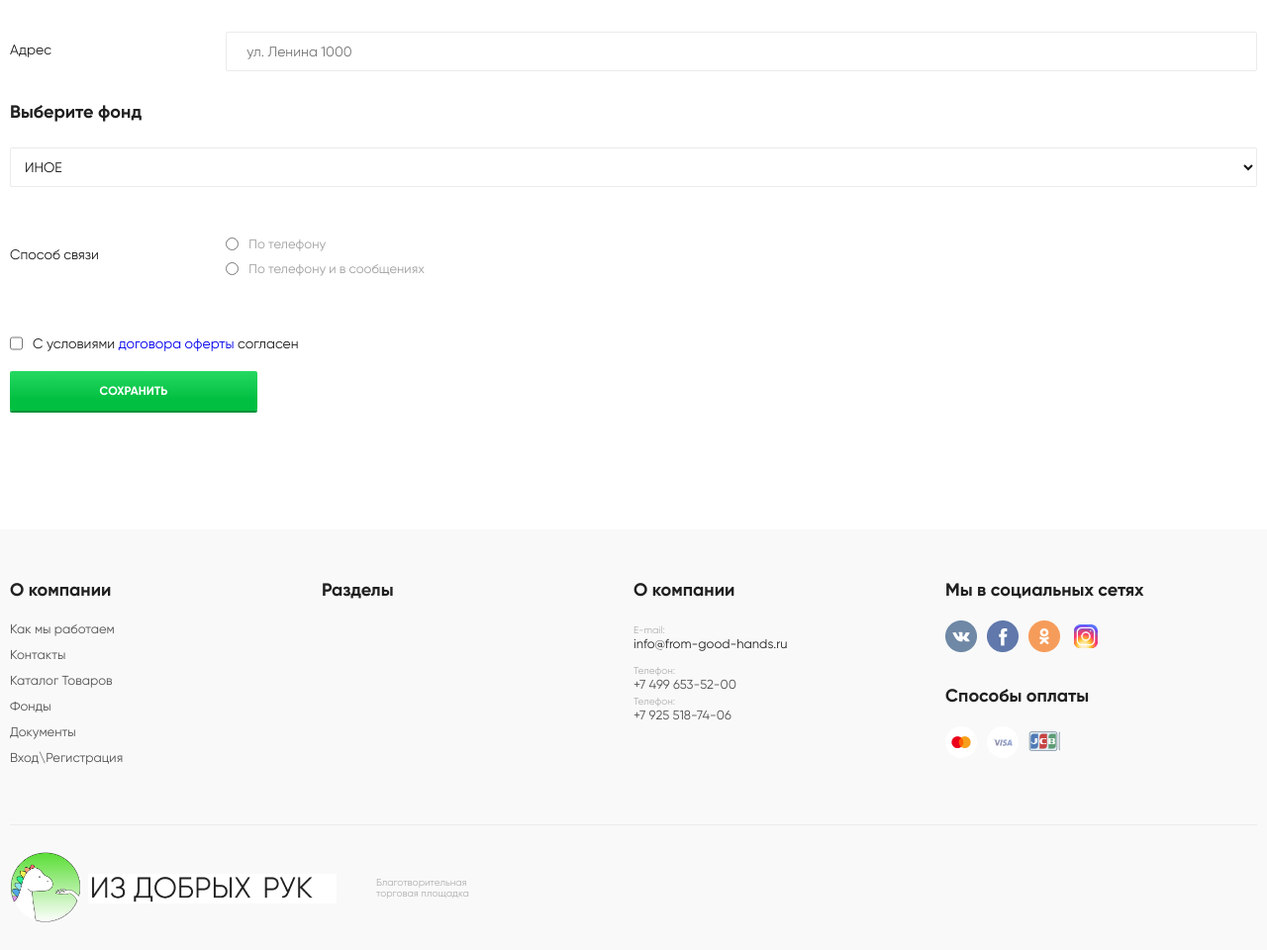
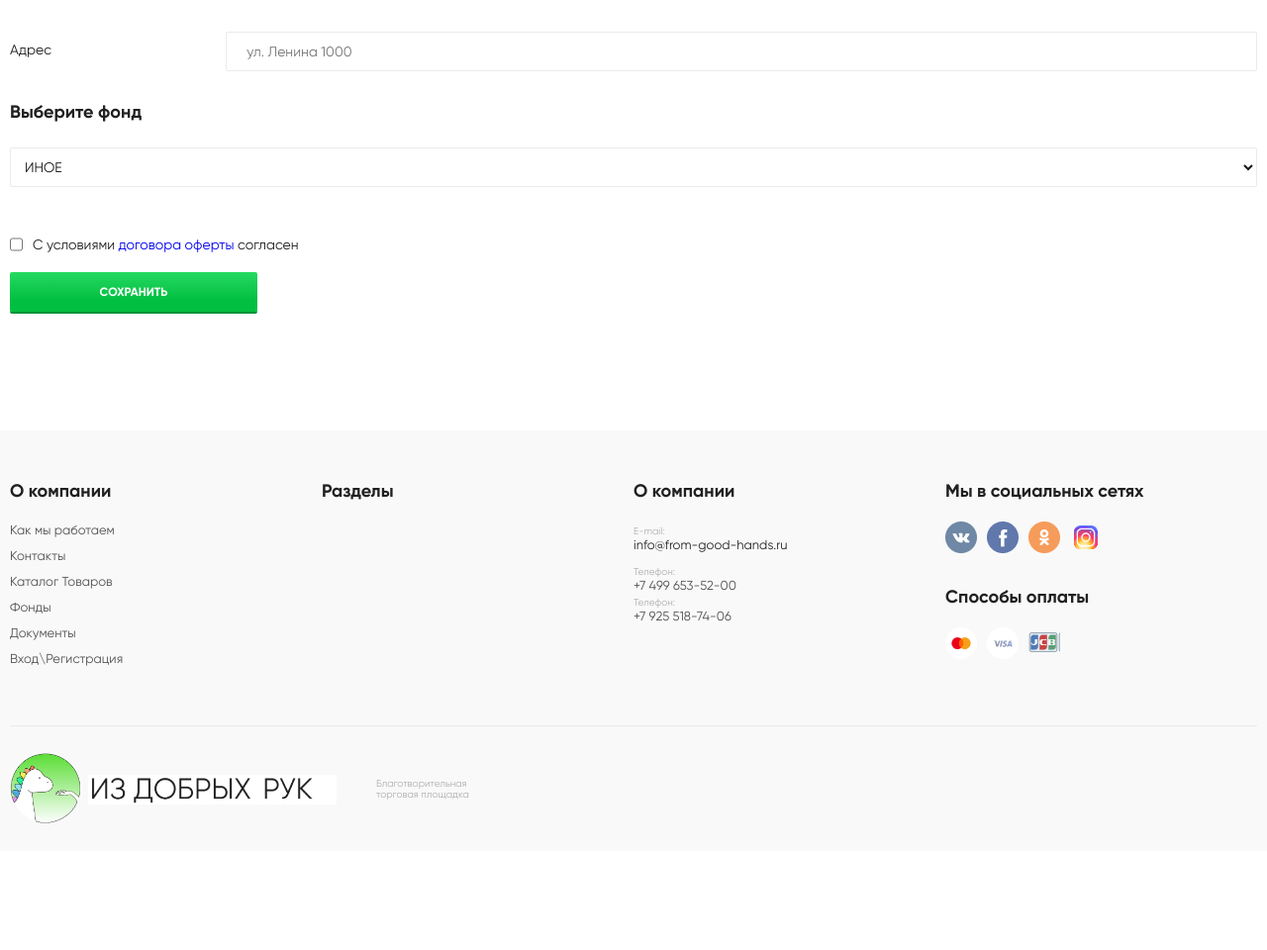
Before and after one commit to skiboorg/charity, a Django app: page /new/ in a window 1280 px wide. Shown: the part 1470-2430 px from the top of the page at 99% size. After the commit the page ends 2302 px from the top, so only its background shows below. Run offline with Django 3.2, Linux system fonts and the light colour scheme; data that the repository does not hold is empty; some libraries are stand-ins or nearby versions.

Commit message:
html fixes

```diff
--- a/templates/pages/item.html
+++ b/templates/pages/item.html
@@ -124,7 +124,7 @@
                 <div class="modal-body">
                     {% if item.fond %}
                         <p class="mb-10">Денежные средства будут перечислены в фонд:</p>
-                        <div class="fond-info mb-30">
+                        <div style="font-size: 12px;" class="fond-info mb-30">
                             {{ item.fond.description_req | safe }}
 
                         </div>
--- a/templates/pages/login.html
+++ b/templates/pages/login.html
@@ -30,6 +30,7 @@
                 <div class="register-form not-visible">
                     <h3>Регистрация</h3>
                     <form action="{% url 'reg_req' %}" method="post">{% csrf_token %}
+                        <input type="text" required name="name" class="form-control input" placeholder='Ваше ФИО'>
                         <input type="text" required name="email" class="form-control input" placeholder='Введите E-Mail'>
                         <input type="password" required name="password1" class="form-control input" placeholder='Введите пароль'>
                         <input type="password" required name="password2" class="form-control input" placeholder='Повторите пароль'>
--- a/templates/pages/newitem.html
+++ b/templates/pages/newitem.html
@@ -111,23 +111,23 @@
                             </div>
                         </div>
 
-                        <div class="form-row">
-
-                            <div class="form-group">
-                                <label>Способ связи</label>
-                                <div class="form-radios">
-                                    <div class="radio-control">
-                                        <input type="radio" name="conversation_type">
-                                        <label>По телефону</label>
-                                    </div>
-                                    <div class="radio-control">
-                                        <input type="radio" name="conversation_type">
-                                        <label>По телефону и в сообщениях</label>
-                                    </div>
-
-                                </div>
-                            </div>
-                        </div>
+{#                        <div class="form-row">#}
+{##}
+{#                            <div class="form-group">#}
+{#                                <label>Способ связи</label>#}
+{#                                <div class="form-radios">#}
+{#                                    <div class="radio-control">#}
+{#                                        <input type="radio" name="conversation_type">#}
+{#                                        <label>По телефону</label>#}
+{#                                    </div>#}
+{#                                    <div class="radio-control">#}
+{#                                        <input type="radio" name="conversation_type">#}
+{#                                        <label>По телефону и в сообщениях</label>#}
+{#                                    </div>#}
+{##}
+{#                                </div>#}
+{#                            </div>#}
+{#                        </div>#}
 
                     </div>
                     <div class="login-wrapper-group">
```
